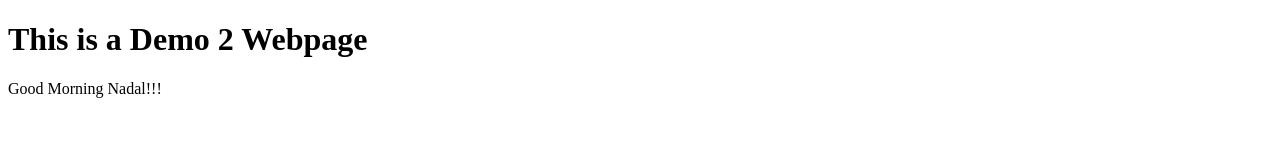
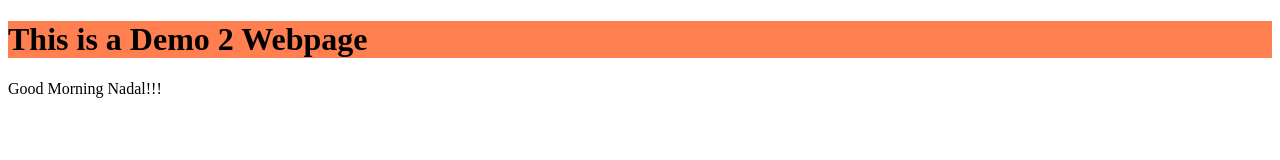
Before and after one commit to Yash-Yadav/git-exps-2, a plain HTML site: page index.html in a window 1280 px wide. Drawn offline with Linux system fonts and the light colour scheme.

Commit message:
added bg color to h1

```diff
--- a/index.html
+++ b/index.html
@@ -4,6 +4,7 @@
   <meta charset="UTF-8">
   <meta name="viewport" content="width=device-width, initial-scale=1.0">
   <title>Demo 2</title>
+  <link rel="stylesheet" href="style.css">
 </head>
 <body>
   <h1>This is a Demo 2 Webpage</h1>
--- /dev/null
+++ b/style.css
@@ -0,0 +1,3 @@
+h1 {
+  background-color: coral;
+}
```
